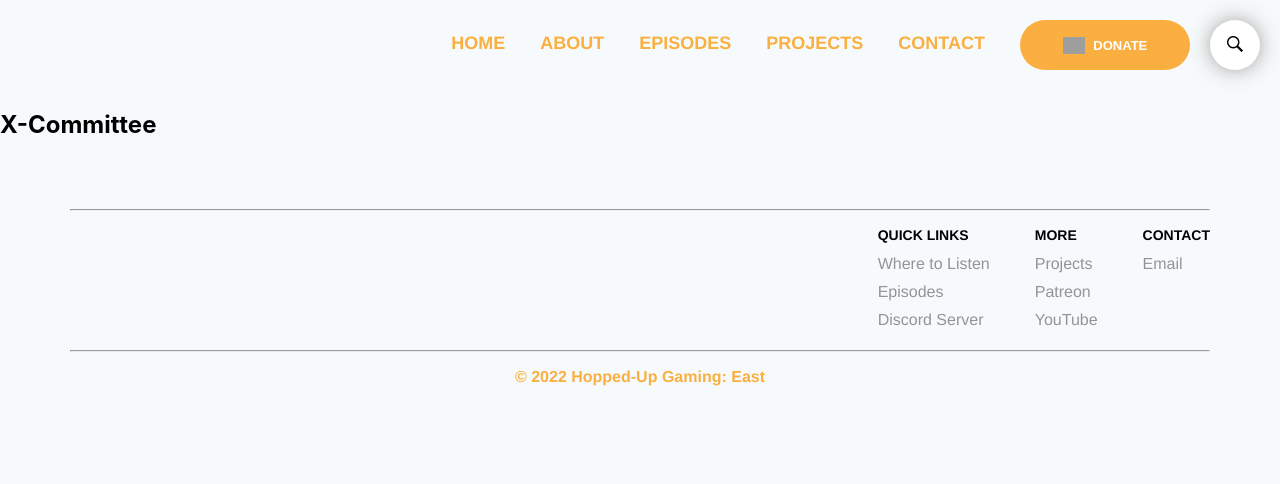
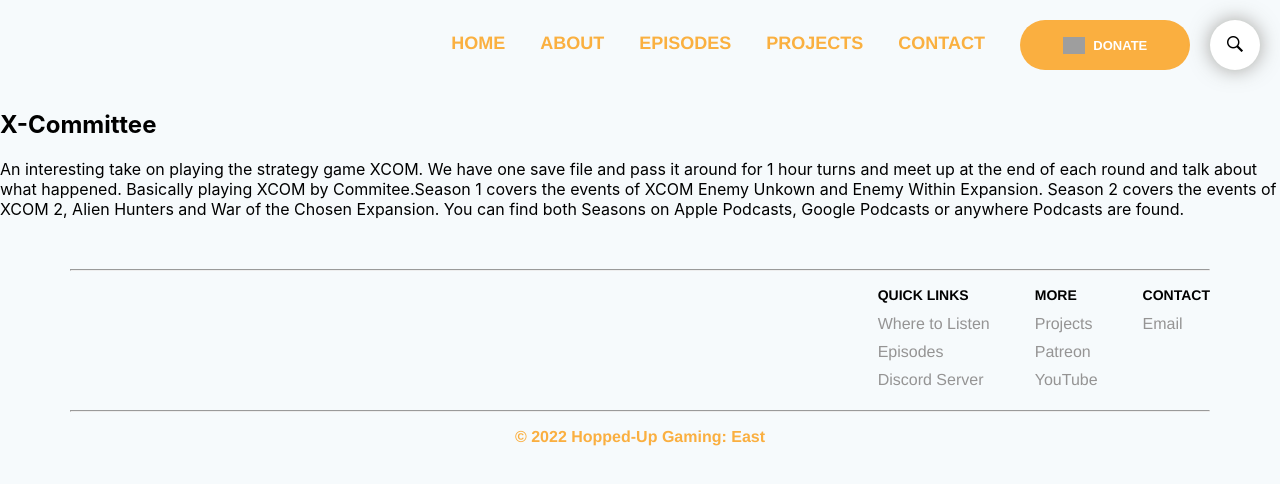
Before and after one commit to oakeef/huge_website, a React (Create React App) app: page /Xcommittee in a window 1280 px wide. Shown: the top 484 px of the page. Built offline with nearby package versions, Linux system fonts and the light colour scheme; grey boxes are pictures that could not be loaded; a web font is replaced by a local one.

Commit message:
added overview to XCOM page

```diff
--- a/src/Pages/Xcommittee/Xcommittee.js
+++ b/src/Pages/Xcommittee/Xcommittee.js
@@ -4,6 +4,18 @@ export default function Xcommittee() {
     return (
         <div className="xcomContainer">
             <h2>X-Committee</h2>
+            <span>
+                An interesting take on playing the strategy game XCOM. We have
+                one save file and pass it around for 1 hour turns and meet up at
+                the end of each round and talk about what happened. Basically
+                playing XCOM by Commitee.
+            </span>
+            <span>
+                Season 1 covers the events of XCOM Enemy Unkown and Enemy Within
+                Expansion. Season 2 covers the events of XCOM 2, Alien Hunters
+                and War of the Chosen Expansion. You can find both Seasons on
+                Apple Podcasts, Google Podcasts or anywhere Podcasts are found.
+            </span>
         </div>
     );
 }
```
